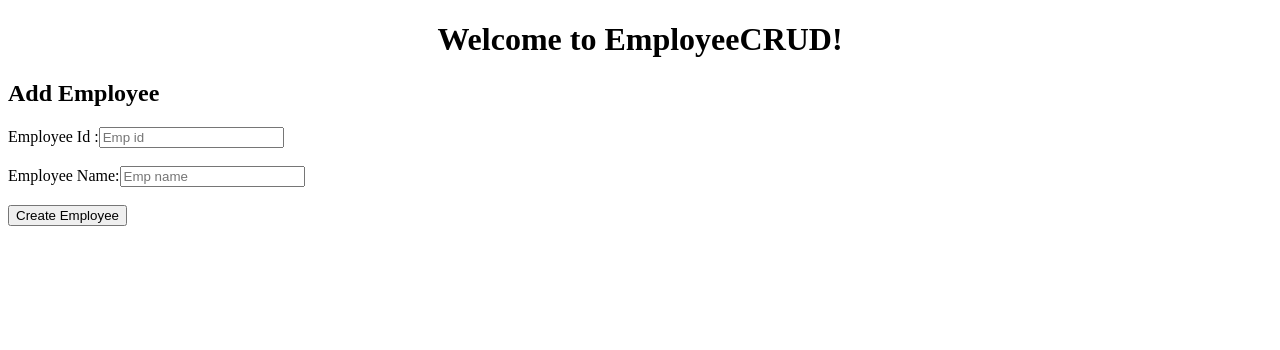
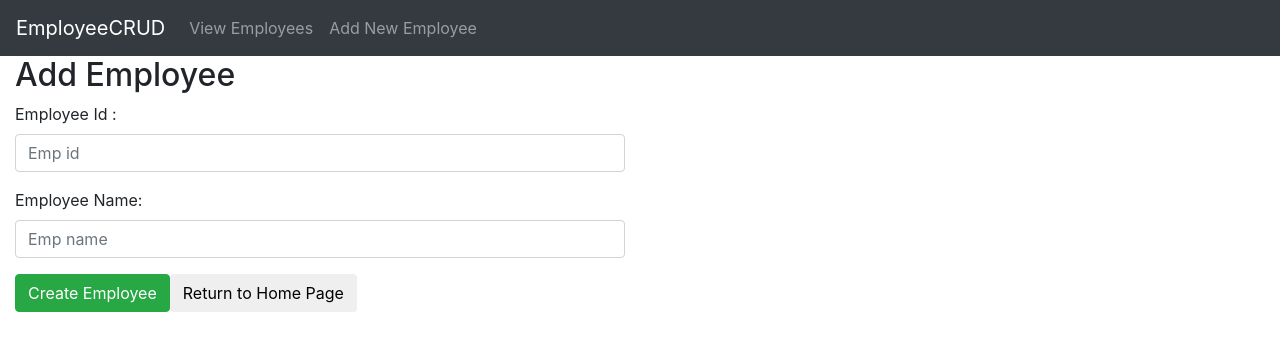
Before and after one commit to dhiviyalakshmi/AngularSpringBoot, an Angular app: page /add in a window 1280 px wide. Shown: the top 350 px of the page. Built offline with nearby package versions, Linux system fonts and the light colour scheme.

Commit message:
Added Styles and Header

```diff
--- a/src/app/addemployee/addemployee.component.html
+++ b/src/app/addemployee/addemployee.component.html
@@ -1,10 +1,19 @@
-<h2>Add Employee</h2>
+<div class="col-md-6">
+	<h2>Add Employee</h2>
 
+<form>
+	<div class="form-group">
 <label>Employee Id :</label>
-<input type="text" id="empid" placeholder="Emp id" [(ngModel)]="user.empId">
-<br><br>
+<input type="text" id="empid" name="empId" placeholder="Emp id" class="form-control" [(ngModel)]="user.empId">
+</div>
+
+<div class="form-group">
 <label>Employee Name:</label>
-<input type="text" id="empname" placeholder="Emp name" [(ngModel)]="user.name">
+<input type="text" id="empname" name="name" placeholder="Emp name" class="form-control" [(ngModel)]="user.name">
+</div>
 
-<br><br>
-<button (click)="createEmployee()">Create Employee</button>
+<button class="btn btn-success" (click)="createEmployee()">Create Employee</button>
+<button class="btn btn" [routerLink]="['']">Return to Home Page</button>
+
+</form>
+</div>
--- a/src/app/app.component.html
+++ b/src/app/app.component.html
@@ -1,7 +1,3 @@
 <!--The content below is only a placeholder and can be replaced.-->
-<div style="text-align:center">
-  <h1>
-    Welcome to {{ title }}!
-  </h1>
-</div>
+<app-header></app-header>
 <router-outlet></router-outlet>
--- a/src/app/app.module.ts
+++ b/src/app/app.module.ts
@@ -8,6 +8,7 @@ import { HttpClientModule } from '@angular/common/http';
 import {FormsModule} from '@angular/forms';
 import { DisplayemployeeComponent } from './displayemployee/displayemployee.component';
 import { UpdateemployeeComponent } from './updateemployee/updateemployee.component';
+import { HeaderComponent } from './header/header.component';
 
 
 @NgModule({
@@ -15,7 +16,8 @@ import { UpdateemployeeComponent } from './updateemployee/updateemployee.compone
     AppComponent,
     AddemployeeComponent,
     DisplayemployeeComponent,
-    UpdateemployeeComponent
+    UpdateemployeeComponent,
+    HeaderComponent
 
   ],
   imports: [
--- a/src/app/displayemployee/displayemployee.component.html
+++ b/src/app/displayemployee/displayemployee.component.html
@@ -1,13 +1,15 @@
-<h2>List Of Employees</h2>
+<div class="col-md-6">
+	<h2>List Of Employees</h2>
 
-<table border="1">
-  <tr><td>EmpId</td><td>Name</td></tr>
+<table class="table table-striped">
+  <tr><td>EmpId</td><td>Name</td><td></td><td></td></tr>
   <tbody>
     <tr *ngFor="let emp of employees">
       <td>{{emp.empId}}</td>
       <td>{{emp.name}}</td>
-        <td><button (click)="deleteEmployee(emp)">Delete Employee</button></td>
-        <td><button (click)="editEmployee(emp)">Edit Employee</button></td>
+        <td><button class="btn btn-danger" (click)="deleteEmployee(emp)">Delete Employee</button></td>
+        <td><button  class="btn btn" (click)="editEmployee(emp)">Edit Employee</button></td>
     </tr>
   </tbody>
 </table>
+</div>
--- /dev/null
+++ b/src/app/header/header.component.html
@@ -0,0 +1,13 @@
+ <header>
+  <nav class ="navbar navbar-expand-md navbar-dark bg-dark">
+  <div class="navbar-brand">EmployeeCRUD</div>
+
+  <ul class="navbar-nav">
+    <li><a  routerLink="/" class="nav-link">View Employees</a></li>
+    <li><a  routerLink="/add" class="nav-link">Add New Employee</a></li>
+
+  </ul>
+
+  </nav>
+
+  </header>
--- /dev/null
+++ b/src/app/header/header.component.ts
@@ -0,0 +1,15 @@
+import { Component, OnInit } from '@angular/core';
+
+@Component({
+  selector: 'app-header',
+  templateUrl: './header.component.html',
+  styleUrls: ['./header.component.css']
+})
+export class HeaderComponent implements OnInit {
+
+  constructor() { }
+
+  ngOnInit() {
+  }
+
+}
--- a/src/app/updateemployee/updateemployee.component.html
+++ b/src/app/updateemployee/updateemployee.component.html
@@ -1,9 +1,16 @@
-<h2>Update Employee</h2>
+<div class="col-md-6">
+	<h2>Update Employee</h2>
+<form>
+	<div class="form-group">
 <label>Employee Id :</label>
-<input type="text" id="empid"  placeholder="Emp id" [(ngModel)]="updateuser.empId">
-<br><br>
+<input type="text" id="empid"  placeholder="Emp id" class="form-control" [(ngModel)]="updateuser.empId">
+</div>
+<div class="form-group">
 <label>Employee Name:</label>
-<input type="text" id="empname"  placeholder="Emp name" [(ngModel)]="updateuser.name">
+<input type="text" id="empname"  placeholder="Emp name" class="form-control" [(ngModel)]="updateuser.name">
+</div>
 
-<br><br>
-<button (click)="updateEmployee()">Update Employee</button>
+<button class="btn btn-success" (click)="updateEmployee()">Update Employee</button>&nbsp;
+<button class="btn btn" [routerLink]="['']">Return to Home Page</button>
+</form>
+</div>
--- a/src/styles.css
+++ b/src/styles.css
@@ -1 +1 @@
-/* You can add global styles to this file, and also import other style files */
+@import url(https://unpkg.com/bootstrap@4.1.0/dist/css/bootstrap.min.css)
```
Also changed, not shown: src/app/header/header.component.css (added), 1 other file (tests, documents, lock files or other folders).
